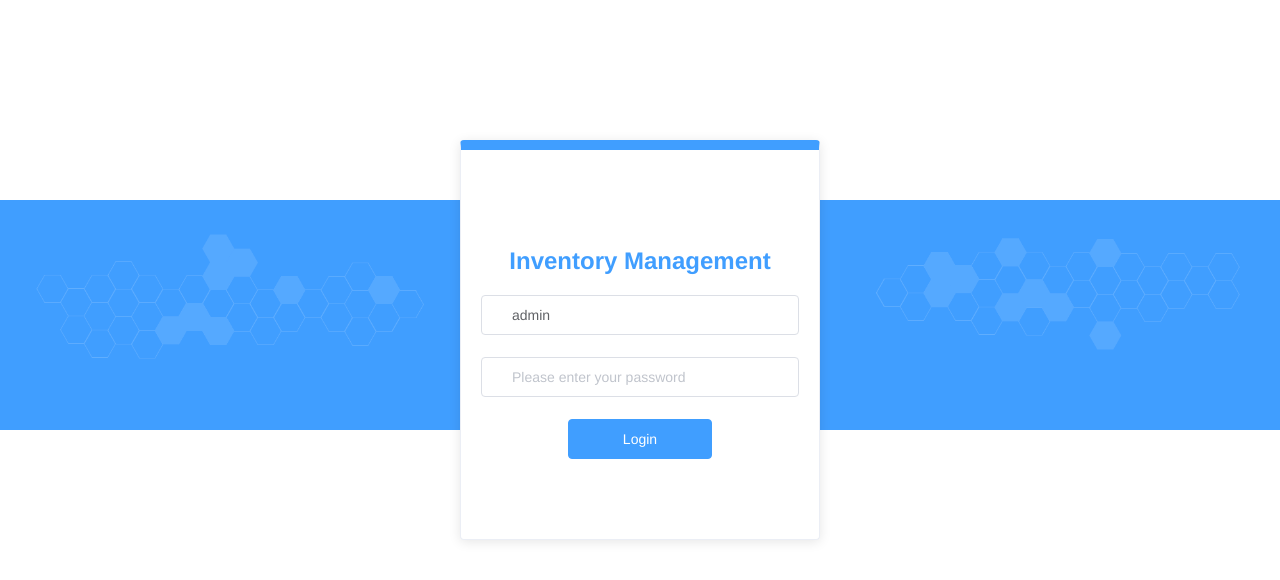
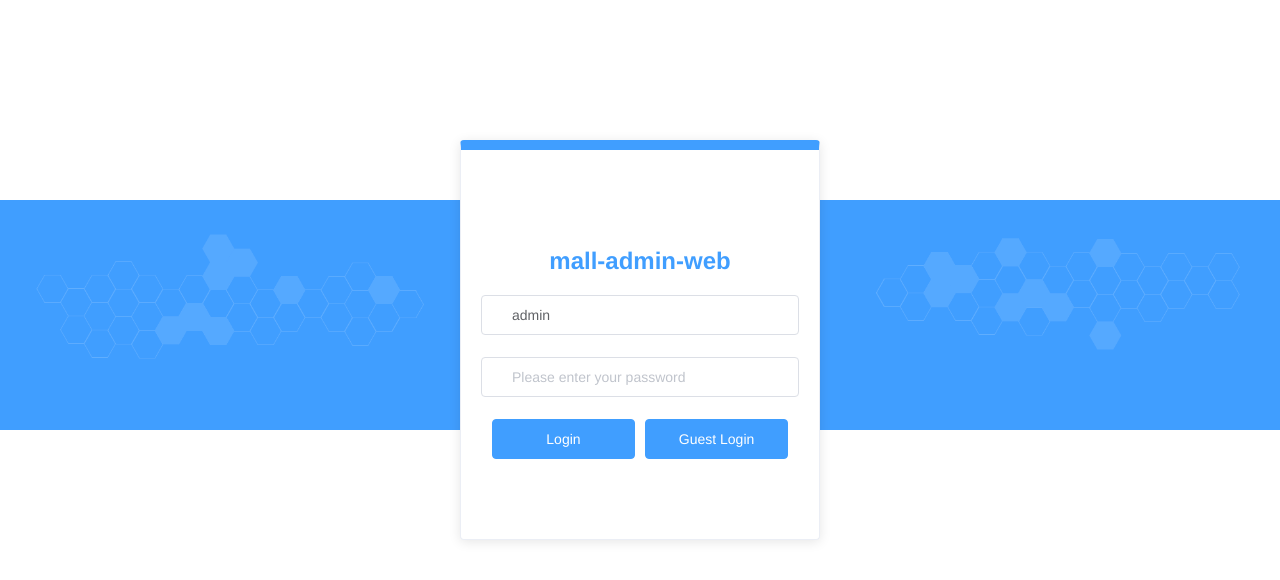
Before and after one commit to DarshanParbadiya/E-commerce-system-frontend, a Vue app: page /#/login in a window 1280 px wide. Shown: the top 580 px of the page. Built offline with nearby package versions, Linux system fonts and the light colour scheme; what v-charts would draw is missing.

Commit message:
Update login page: change title, improve placeholder text, and add demo login functionality

```diff
--- a/src/views/login/index.vue
+++ b/src/views/login/index.vue
@@ -5,9 +5,10 @@
         <div style="text-align: center">
           <svg-icon icon-class="login-mall" style="width: 56px;height: 56px;color: #409EFF"></svg-icon>
         </div>
-        <h2 class="login-title color-main">Inventory Management</h2>
+        <h2 class="login-title color-main">mall-admin-web</h2>
         <el-form-item prop="username">
-          <el-input name="username" type="text" v-model="loginForm.username" autoComplete="on" placeholder="请输入用户名">
+          <el-input name="username" type="text" v-model="loginForm.username" autoComplete="on"
+            placeholder="Please Enter ">
             <span slot="prefix">
               <svg-icon icon-class="user" class="color-main"></svg-icon>
             </span>
@@ -28,25 +29,25 @@
           <el-button style="width: 45%" type="primary" :loading="loading" @click.native.prevent="handleLogin">
             Login
           </el-button>
-          <!-- <el-button style="width: 45%" type="primary" @click.native.prevent="handleTry">
-            Get a demo account
-          </el-button> -->
+          <el-button style="width: 45%" type="primary" @click.native.prevent="demoLogin">
+            Guest Login
+          </el-button>
         </el-form-item>
       </el-form>
     </el-card>
     <img :src="login_center_bg" class="login-center-layout">
-    <!-- <el-dialog title="公众号二维码" :visible.sync="dialogVisible" :show-close="false" :center="true" width="30%">
+    <el-dialog title="Demo account" :visible.sync="dialogVisible" :show-close="false" :center="true" width="30%">
       <div style="text-align: center">
-        <span class="font-title-large"><span class="color-main font-extra-large">关注公众号</span>回复<span
-            class="color-main font-extra-large">体验</span>获取体验账号</span>
+        <span class="font-title-large">Please use below<span class="color-main font-extra-large"> username
+          </span>and<span class="color-main font-extra-large"> Password </span>for login</span>
         <br>
-        <img src="http://macro-oss.oss-cn-shenzhen.aliyuncs.com/mall/banner/qrcode_for_macrozheng_258.jpg" width="160"
-          height="160" style="margin-top: 10px">
+        <span class="font-title-large">user : demo</span>
+        <span class="font-title-large">Password : demoaccount123</span>
       </div>
       <span slot="footer" class="dialog-footer">
-        <el-button type="primary" @click="dialogConfirm">确定</el-button>
+        <el-button type="primary" @click="dialogConfirm">Ok</el-button>
       </span>
-    </el-dialog> -->
+    </el-dialog>
   </div>
 </template>
 
@@ -67,7 +68,7 @@ export default {
     };
     const validatePass = (rule, value, callback) => {
       if (value.length < 3) {
-        callback(new Error('Password cannot be less than 3 characters'))
+        callback(new Error('Password must be at least 3 characters'))
       } else {
         callback()
       }
@@ -99,6 +100,13 @@ export default {
     }
   },
   methods: {
+
+    demoLogin() {
+      this.loginForm.username = 'demo';
+      this.loginForm.password = 'demo';
+      this.handleLogin()
+    },
+
     showPwd() {
       if (this.pwdType === 'password') {
         this.pwdType = ''
@@ -124,7 +132,7 @@ export default {
             this.loading = false
           })
         } else {
-          console.log('Parameter validation failed!');
+          console.log('Form validation failed!');
           return false
         }
       })
```
